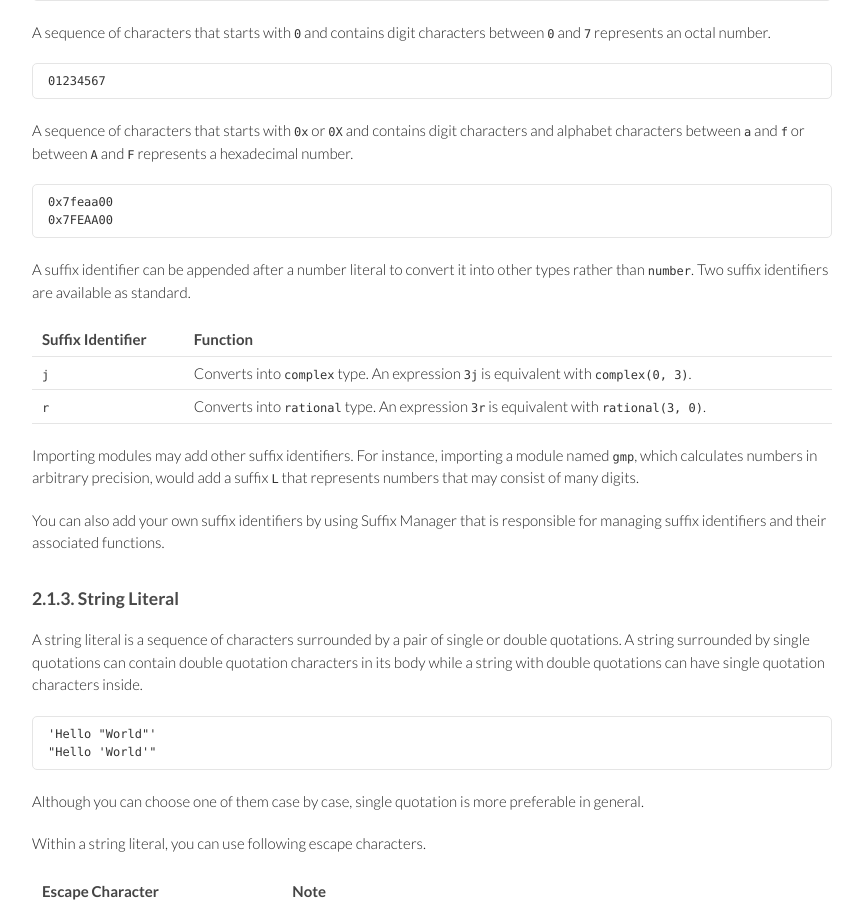
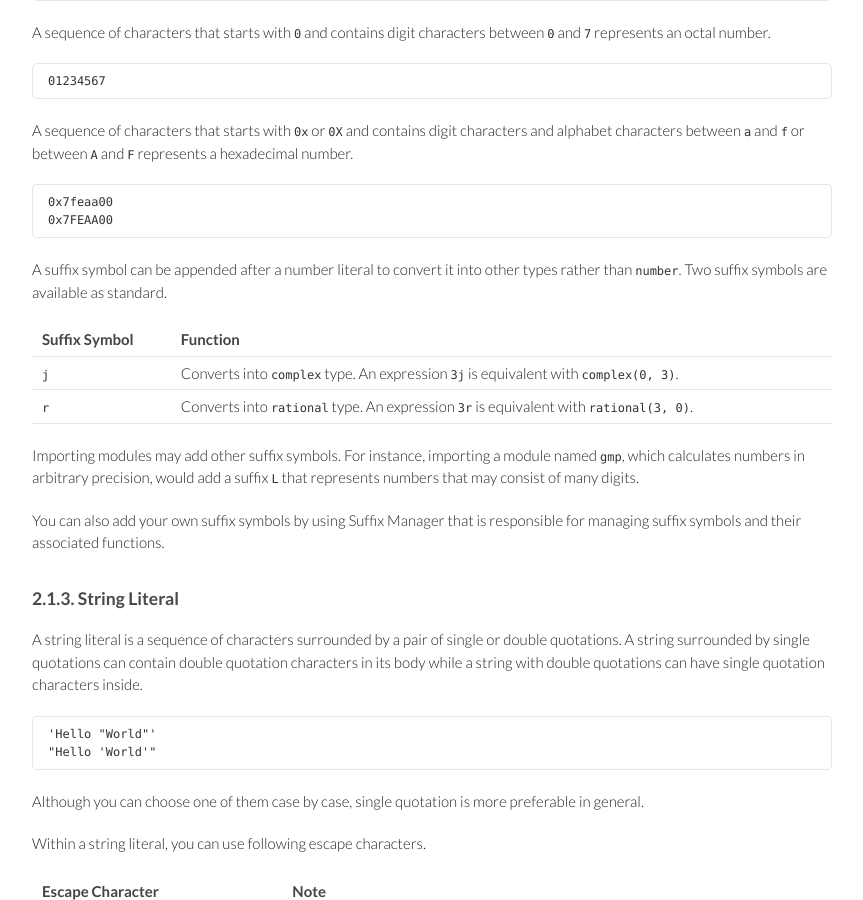
Before and after one commit to rudidude86/gura-lang.github.io, a Jekyll site: the page built from documents/Syntax.md, in a window 1280 px wide and 900 px high, scrolled down 1152 px. Shown: the whole window, without its empty margins (208-1071 px from the left). Built offline with Jekyll 4.4.1, drawn with Linux system fonts in a browser that asks for light colours; Markdown is read by kramdown in place of the engine named in the settings; some of the changed text lies outside the part shown.

Commit message:
updated documents

```diff
--- a/documents/Syntax.md
+++ b/documents/Syntax.md
@@ -11,11 +11,11 @@ chapter: 2
 
 This section explains about syntax elements in the script.
 
-### {{ page.chapter }}.1.1. Identifier
+### {{ page.chapter }}.1.1. Symbol
 
-An identifier is used as a name of variable, function, symbol, type name, attribute and suffix.
+A symbol is used as a name of variable, function, symbol, type name, attribute and suffix.
 
-An identifier starts with a UTF-8 leading byte or one of following characters:
+A symbol starts with a UTF-8 leading byte or one of following characters:
 
     a b c d e f g h i j k l m n o p q r s t u v w x y z
     A B C D E F G H I J K L M N O P Q R S T U V W X Y Z
@@ -65,24 +65,24 @@ represents a hexadecimal number.
     0x7feaa00
     0x7FEAA00
 
-A suffix identifier can be appended after a number literal
+A suffix symbol can be appended after a number literal
 to convert it into other types rather than `number`.
-Two suffix identifiers are available as standard.
+Two suffix symbols are available as standard.
 
 <table>
-<tr><th>Suffix Identifier</th><th>Function</th></tr>
+<tr><th>Suffix Symbol</th><th>Function</th></tr>
 <tr><td><code>j</code></td><td>Converts into <code>complex</code> type.
 An expression <code>3j</code> is equivalent with <code>complex(0, 3)</code>.</td></tr>
 <tr><td><code>r</code></td><td>Converts into <code>rational</code> type.
 An expression <code>3r</code> is equivalent with <code>rational(3, 0)</code>.</td></tr>
 </table>
 
-Importing modules may add other suffix identifiers.
+Importing modules may add other suffix symbols.
 For instance, importing a module named `gmp`, which calculates numbers in arbitrary precision,
 would add a suffix `L` that represents numbers that may consist of many digits.
 
-You can also add your own suffix identifiers by using Suffix Manager
-that is responsible for managing suffix identifiers and their associated functions.
+You can also add your own suffix symbols by using Suffix Manager
+that is responsible for managing suffix symbols and their associated functions.
 
 
 ### {{ page.chapter }}.1.3. String Literal
@@ -193,7 +193,7 @@ without disarranging the appearance.
 A string literal prefixed by `b` would be treated
 as a sequence of binary data instead of character code.
 
-A string literal can also be appended by a suffix identifier
+A string literal can also be appended by a suffix symbol
 that has been registered in Suffix Manager.
 There's no built-in suffix for string literals.
 
@@ -282,7 +282,7 @@ The following two codes have the same result.
 
 ### {{ page.chapter }}.1.6. Attribute
 
-An identifier preceded by a colon is called Attribute.
+A symbol preceded by a colon is called Attribute.
 
     :foo  :bar
 
@@ -297,13 +297,12 @@ More than one attributes can be appended by simply concatenating them like below
 
 ### {{ page.chapter }}.1.7. Symbol and Expression
 
-An identifier preceded by a back quote is called a Symbol
-and creates an instance of `symbol` data type.
+A symbol preceded by a back quote creates an instance of `symbol` data type.
 
     `foo  `bar
 
-Each Symbol has a unique number that is assigned at parsing phase,
-which enables quick identification between Symbols.
+Each values of `symbol` data type has a unique number that is assigned at parsing phase,
+which enables quick identification between them.
 
 Any other elements that has a back quote appended ahead is called an Expression
 and creates an instance of `expr` data type.
@@ -376,9 +375,9 @@ Expression `Value` holds a value of `number`, `string` or `binary` type.
 Those types of value are described with string literal, number literal
 and b-prefixed string literal in a script respectively.
 
-Expression `Symbol`
+Expression `Identifier`
 
-    identifier:attribute:attribute:[attribute,attribute]
+    symbol:attribute:attribute:[attribute,attribute]
 
 Expression `Suffixed` has a suffix indentifier and a preceding literal or string or number.
 
```
Also changed, not shown: other parts of documents/Syntax.md (+1 -1 lines).
